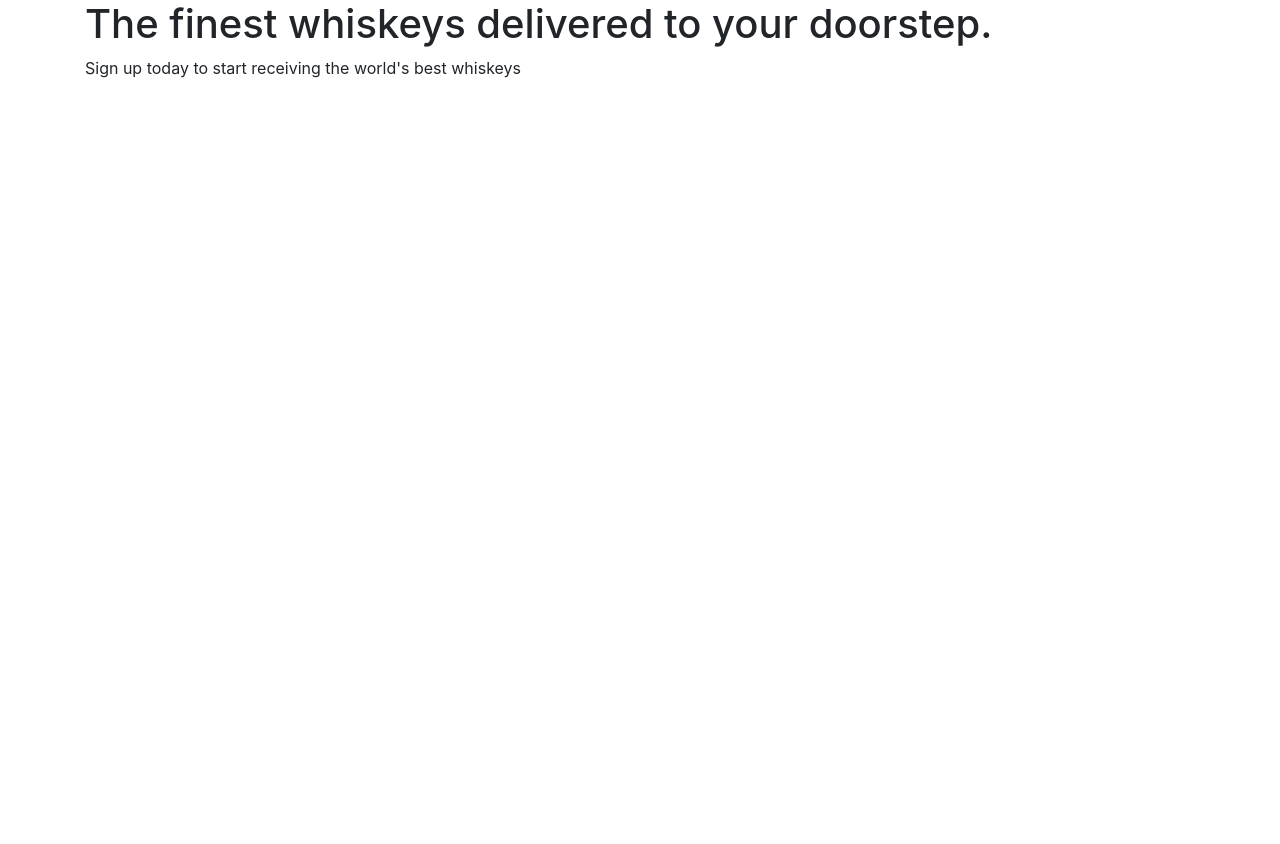
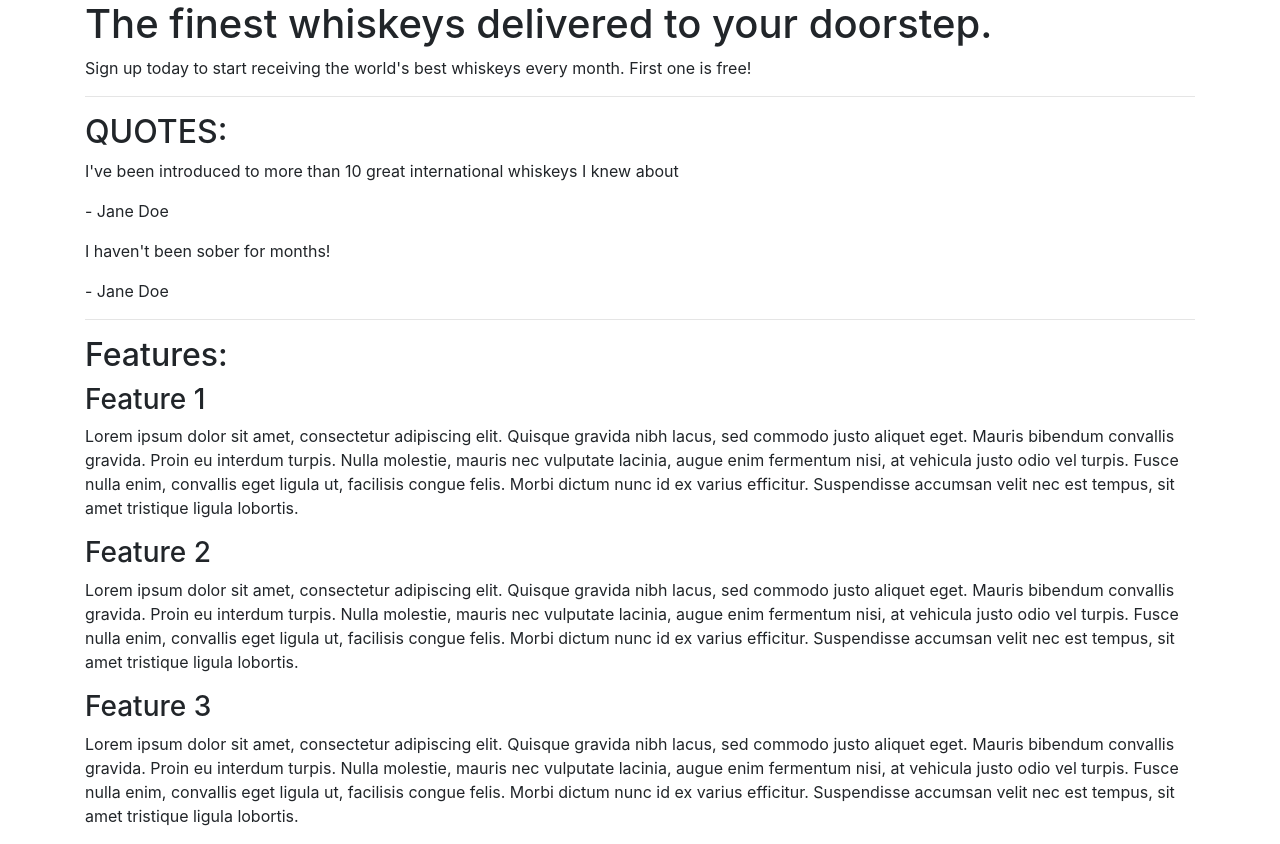
Before and after one commit to Julia-IO/milestone1, a plain HTML site: page index.html in a window 1280 px wide. Before the commit the page ends 800 px from the top, so only its background shows below. Drawn offline with nearby package versions, Linux system fonts and the light colour scheme.

Commit message:
Adding features in body

```diff
--- a/index.html
+++ b/index.html
@@ -13,6 +13,48 @@
     <! -- Callout -->
     <section class="callout">
     <h1>The finest whiskeys delivered to your doorstep.</h1>
-    <p>Sign up today to start receiving the world's best whiskeys</p>
+    <p>Sign up today to start receiving the world's best whiskeys every month. First one is free!</p>
+    </section>
+    <!-- /.callout -->
+    <hr>
+
+    <!-- Quotes -->
+    <section class="quotes">
+    <h2 class="text-uppercase">Quotes:</h2>
+    <div class="quote">
+    <p>I've been introduced to more than 10 great international whiskeys I knew about</p>
+    <p>- Jane Doe</p>
+    </div>
+<div class="quote">
+<p>I haven't been sober for months!</p>
+<p>- Jane Doe</p>
+</div>
+    </section>
+    <!-- /.quotes -->
+    <hr>
+
+    <!-- Features -->
+
+<section class="features">
+<h2>Features:</h2>
+<div class="feature">
+<h3>Feature 1</h3>
+<p>Lorem ipsum dolor sit amet, consectetur adipiscing elit. Quisque gravida nibh lacus, sed commodo justo aliquet eget. Mauris bibendum convallis gravida. Proin eu interdum turpis. Nulla molestie, mauris nec vulputate lacinia, augue enim fermentum nisi, at vehicula justo odio vel turpis. Fusce nulla enim, convallis eget ligula ut, facilisis congue felis. Morbi dictum nunc id ex varius efficitur. Suspendisse accumsan velit nec est tempus, sit amet tristique ligula lobortis.
+</p>
+</div>
+
+<div class="feature">
+<h3>Feature 2</h3>
+<p>Lorem ipsum dolor sit amet, consectetur adipiscing elit. Quisque gravida nibh lacus, sed commodo justo aliquet eget. Mauris bibendum convallis gravida. Proin eu interdum turpis. Nulla molestie, mauris nec vulputate lacinia, augue enim fermentum nisi, at vehicula justo odio vel turpis. Fusce nulla enim, convallis eget ligula ut, facilisis congue felis. Morbi dictum nunc id ex varius efficitur. Suspendisse accumsan velit nec est tempus, sit amet tristique ligula lobortis.
+</p>
+</div>
+
+<div class="feature">
+<h3>Feature 3</h3>
+<p>Lorem ipsum dolor sit amet, consectetur adipiscing elit. Quisque gravida nibh lacus, sed commodo justo aliquet eget. Mauris bibendum convallis gravida. Proin eu interdum turpis. Nulla molestie, mauris nec vulputate lacinia, augue enim fermentum nisi, at vehicula justo odio vel turpis. Fusce nulla enim, convallis eget ligula ut, facilisis congue felis. Morbi dictum nunc id ex varius efficitur. Suspendisse accumsan velit nec est tempus, sit amet tristique ligula lobortis.
+</p>
+</div>
+
+
 </body>
 </html>
```
